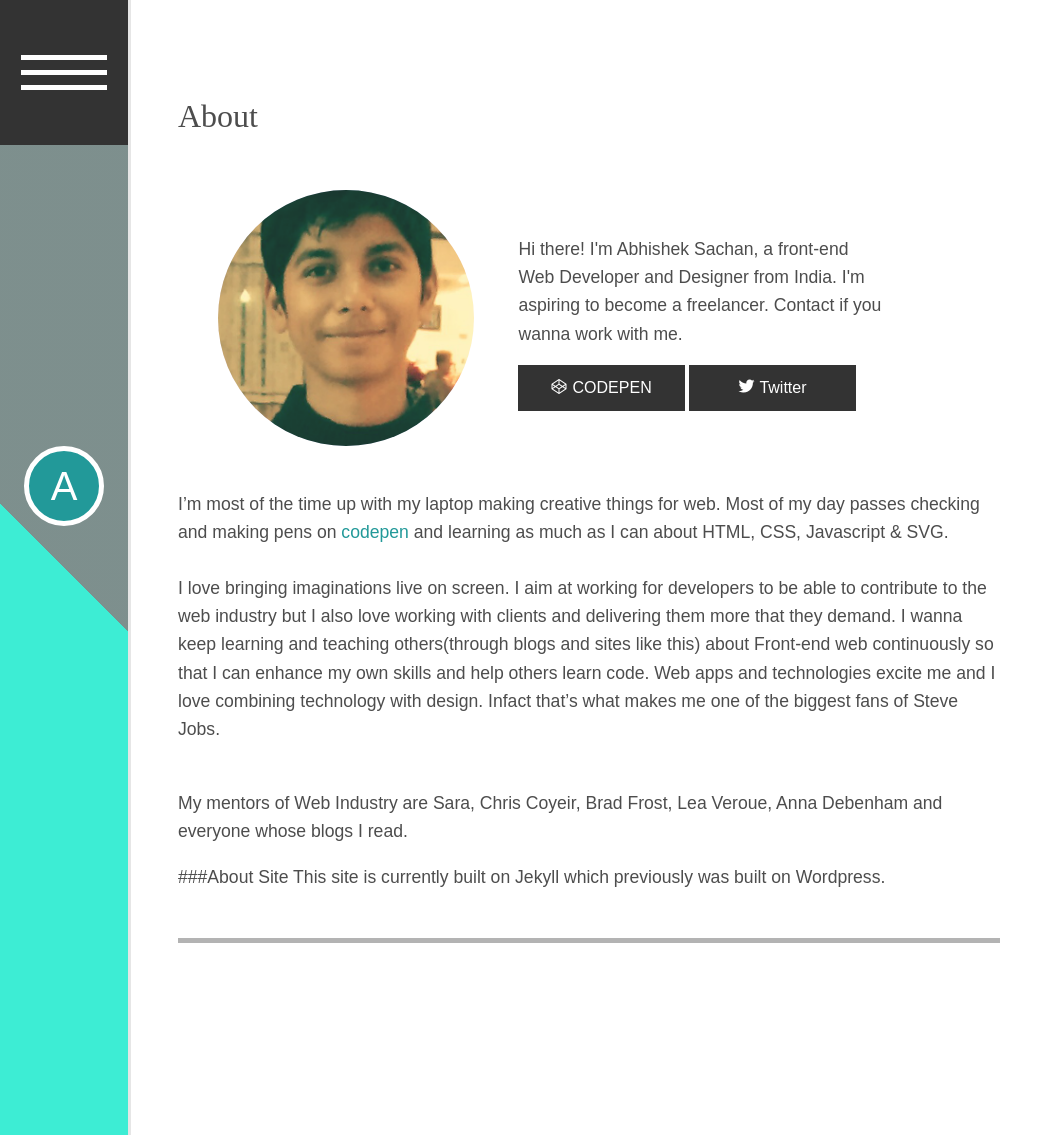
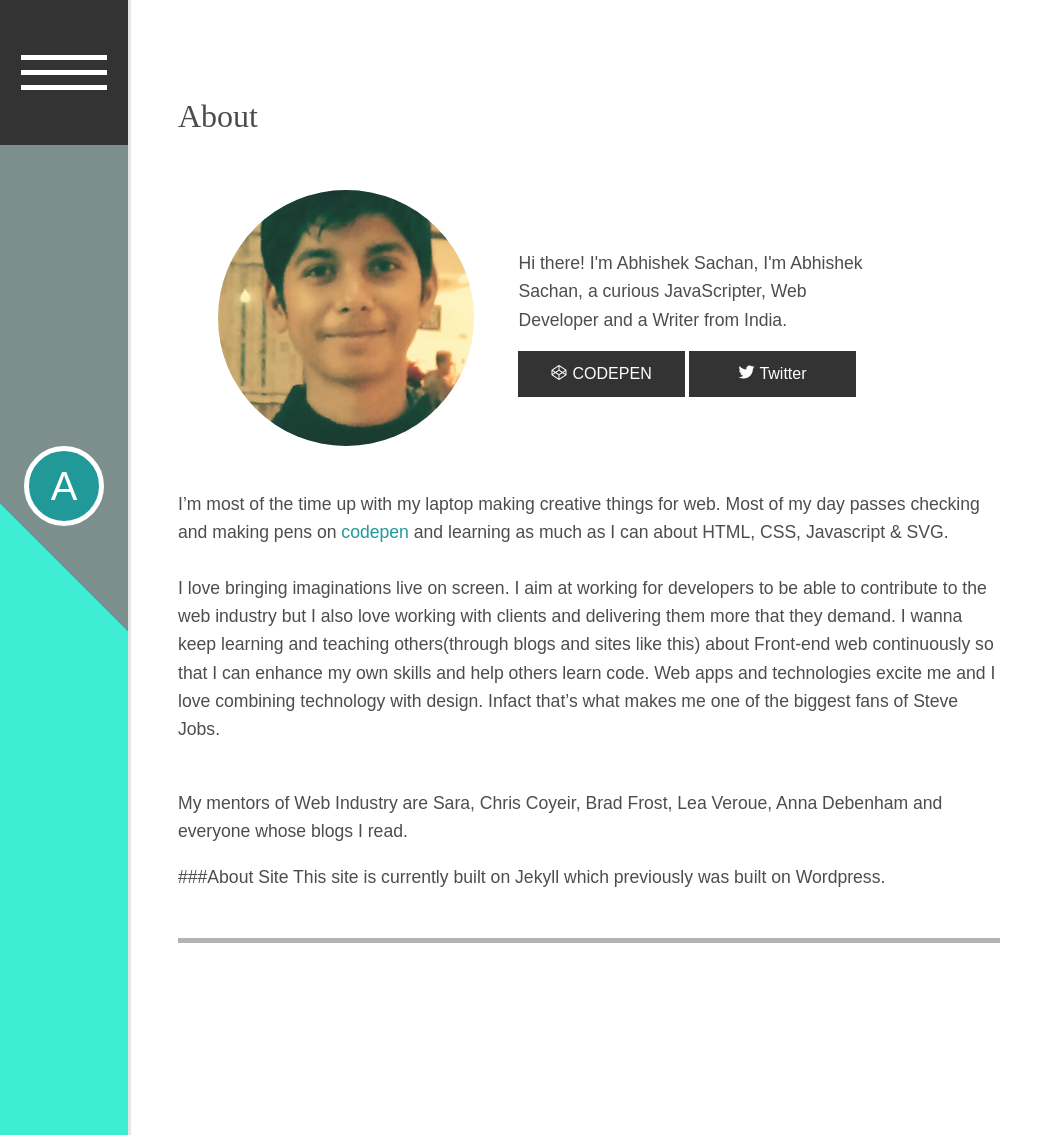
Before and after one commit to abhisack/abhisack.github.io, a Jekyll site: the page built from about.md, in a window 1280 px wide. Shown: the whole page, without its empty margins (0-1063 px from the left). Built offline with Jekyll 4.4.1, drawn with Linux system fonts in a browser that asks for light colours; some web fonts are replaced.

Commit message:
add new bio

```diff
--- a/_includes/profile.html
+++ b/_includes/profile.html
@@ -4,7 +4,7 @@
         <figcaption></figcaption>
     </figure>
 <div class="profile-content">
-    <p>Hi there! I'm Abhishek Sachan, a front-end Web Developer and Designer from India. I'm aspiring to become a freelancer. Contact if you wanna work with me.</p>
+    <p>Hi there! I'm Abhishek Sachan, I'm Abhishek Sachan, a curious JavaScripter, Web Developer and a Writer from India.</p>
     <div class="btn-container">
         <a class="btn btn-border btn-material" href="http://codepen.io/abhisack"><span class="icon-codepen"></span>CODEPEN</a>
         <a class="btn btn-border btn-material" href="http://twitter.com/AbhishekSachan3"><span class="icon-twitter"></span>Twitter</a>
```
